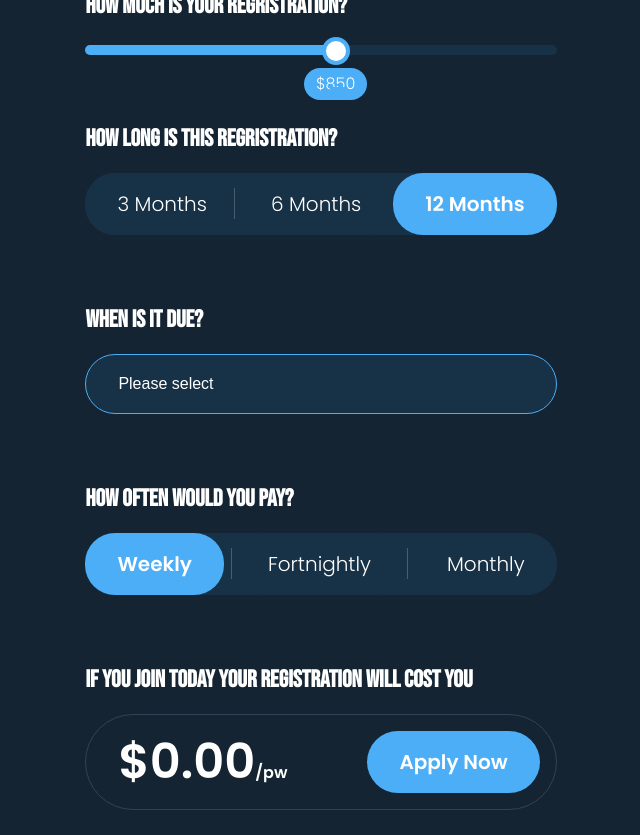
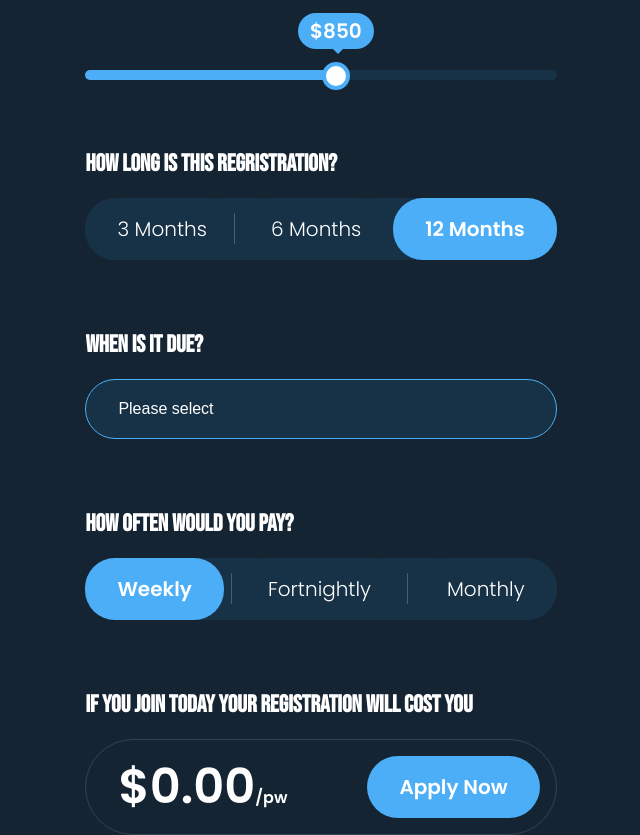
Before and after one commit to leoacosta/forget-reg, a React (Create React App) app: page / in a window 1280 px wide. Shown: the whole page, without its empty margins (319-959 px from the left). Before the commit the page ends 810 px from the top, so only its background shows below. Built offline with nearby package versions, Linux system fonts and the light colour scheme.

Commit message:
fix slider handle styles

```diff
--- a/src/App.js
+++ b/src/App.js
@@ -103,7 +103,9 @@ const App = () => {
     <StyledApp>
       <StyledCalculator>
         <StyledRow>
-          <StyledHeading3>How much is your regristration?</StyledHeading3>
+          <StyledHeading3 style={{ marginBottom: 70 }}>
+            How much is your regristration?
+          </StyledHeading3>
           <RangeSlider
             defaultValue={DEFAULT_REGISTRATION_AMOUNT}
             onChange={(value) => setAmount(value)}
--- a/src/components/slider/Slider.css
+++ b/src/components/slider/Slider.css
@@ -1,25 +1,26 @@
-.rc-slider .rc-slider-rail,
-.rc-slider .rc-slider-track {
+.rc-slider-rail,
+.rc-slider-track {
   height: 10px;
 }
 
-.rc-slider .rc-slider-rail {
+.rc-slider-rail {
   background-color: #173146; /* move to constant */
 }
 
-.rc-slider-tooltip-content .rc-slider-tooltip-inner {
+.rc-slider-tooltip-inner {
+  font-size: 1.25rem;
+  font-weight: 600;
   padding: 0.5rem 0.75rem;
   min-width: auto;
   height: 100%;
-  font-size: 16px;
   line-height: 1;
   color: #fff;
-  border-radius: 2rem; /* move to constan t */
+  border-radius: 2rem; /* move to constant */
   box-shadow: initial;
   cursor: grab;
 }
 
-.rc-slider-tooltip-arrow.rc-slider-tooltip-arrow.rc-slider-tooltip-arrow {
+.rc-slider-tooltip-arrow.rc-slider-tooltip-arrow {
   bottom: 3px;
   left: 50%;
   margin-left: -8px;
@@ -27,12 +28,12 @@
   border-top-color: #4baef7;
 }
 
-.rc-slider-tooltip-content .rc-slider-tooltip-inner,
-.rc-slider .rc-slider-track {
+.rc-slider-tooltip-inner,
+.rc-slider-track {
   background-color: #4baef7;
 }
 
-.rc-slider .rc-slider-handle {
+.rc-slider-handle {
   border: 4px solid #4baef7;
   height: 28px;
   margin-top: -8px;
```
